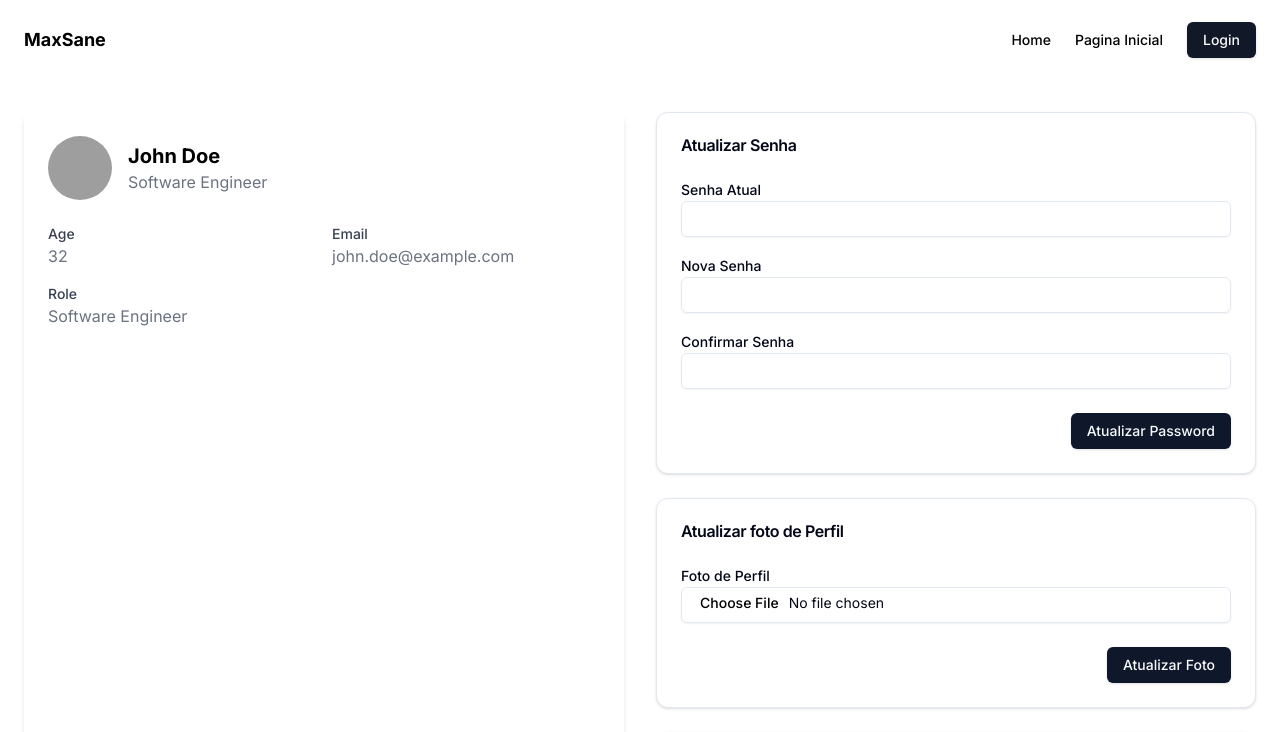
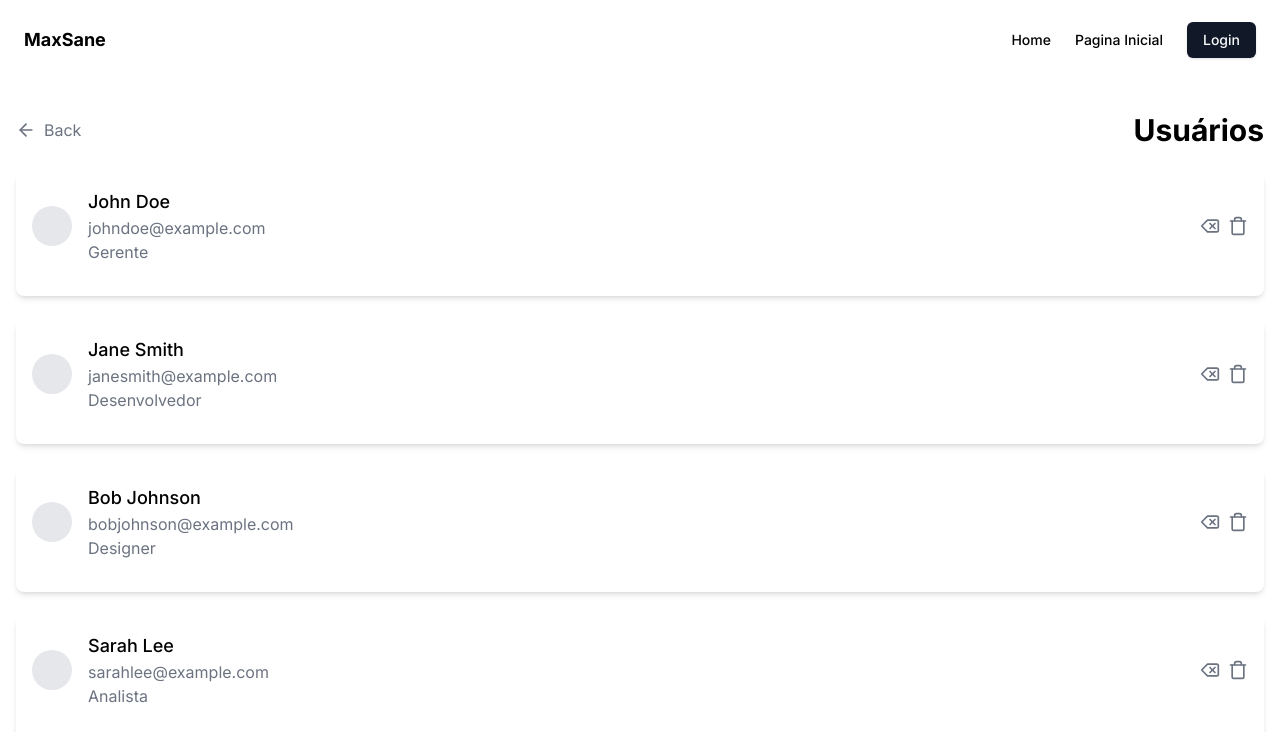
Before and after one commit to marchingbeagle/max-sane-satc, a Next.js app in the folder front/: page /setting in a window 1280 px wide. Shown: the top 732 px of the page. Built offline with nearby package versions, Linux system fonts and the light colour scheme; no server answers; grey boxes are pictures that could not be loaded.

Commit message:
Modelagem do Crud de Usuario, informações melhores nas configurações.

```diff
--- a/front/app/setting/page.tsx
+++ b/front/app/setting/page.tsx
@@ -1,120 +1,156 @@
-import { AvatarImage, AvatarFallback, Avatar } from "@/components/ui/avatar"
-import { CardTitle, CardHeader, CardContent, CardFooter, Card } from "@/components/ui/card"
-import { Label } from "@/components/ui/label"
-import { Input } from "@/components/ui/input"
-import { Button } from "@/components/ui/button"
-import { SelectValue, SelectTrigger, SelectItem, SelectContent, Select } from "@/components/ui/select"
+import Link from "next/link"
+function DeleteIcon(props: any) {
+    return (
+      <svg
+        {...props}
+        xmlns="http://www.w3.org/2000/svg"
+        width="24"
+        height="24"
+        viewBox="0 0 24 24"
+        fill="none"
+        stroke="currentColor"
+        strokeWidth="2"
+        strokeLinecap="round"
+        strokeLinejoin="round"
+      >
+        <path d="M20 5H9l-7 7 7 7h11a2 2 0 0 0 2-2V7a2 2 0 0 0-2-2Z" />
+        <line x1="18" x2="12" y1="9" y2="15" />
+        <line x1="12" x2="18" y1="9" y2="15" />
+      </svg>
+    )
+  }
 
-export default function config() {
+
+  function TrashIcon(props: any) {
+
     return (
-      <div className="container mx-auto py-8 px-4 md:px-6">
-      <div className="grid md:grid-cols-2 gap-8">
-        <div className="bg-white dark:bg-gray-950 rounded-lg shadow-md p-6">
-          <div className="flex items-center gap-4">
-            <Avatar className="h-16 w-16">
-              <AvatarImage alt="User Avatar" src="/placeholder-avatar.jpg" />
-              <AvatarFallback>JD</AvatarFallback>
-            </Avatar>
+      <svg
+        {...props}
+        xmlns="http://www.w3.org/2000/svg"
+        width="24"
+        height="24"
+        viewBox="0 0 24 24"
+        fill="none"
+        stroke="currentColor"
+        strokeWidth="2"
+        strokeLinecap="round"
+        strokeLinejoin="round"
+      >
+        <path d="M3 6h18" />
+        <path d="M19 6v14c0 1-1 2-2 2H7c-1 0-2-1-2-2V6" />
+        <path d="M8 6V4c0-1 1-2 2-2h4c1 0 2 1 2 2v2" />
+      </svg>
+    )
+  }
+  function ArrowLeftIcon(props: any) {
+    return (
+      <svg
+        {...props}
+        xmlns="http://www.w3.org/2000/svg"
+        width="24"
+        height="24"
+        viewBox="0 0 24 24"
+        fill="none"
+        stroke="currentColor"
+        strokeWidth="2"
+        strokeLinecap="round"
+        strokeLinejoin="round"
+      >
+        <path d="m12 19-7-7 7-7" />
+        <path d="M19 12H5" />
+      </svg>
+    )
+  }
+export default function MenuConfiguracoes() {
+  return (
+    <div className="container mx-auto px-4 py-8">
+    <div className="flex items-center mb-6">
+      <Link className="inline-flex items-center gap-2 text-gray-500 hover:text-gray-700" href="./Menu">
+        <ArrowLeftIcon className="h-5 w-5" />
+        Back
+      </Link>
+      <h1 className="text-3xl font-bold ml-auto">Usuários</h1>
+    </div>
+    <div className="grid gap-6">
+      <div className="bg-white rounded-lg shadow-md p-4">
+        <div className="flex items-center mb-4">
+          <div className="w-10 h-10 rounded-full bg-gray-200 mr-4" />
           <div>
-              <h2 className="text-xl font-bold">John Doe</h2>
-              <p className="text-gray-500 dark:text-gray-400">Software Engineer</p>
+            <h2 className="text-lg font-medium">
+              <Link href="/perfil">John Doe</Link>
+            </h2>
+            <p className="text-gray-500">johndoe@example.com</p>
+            <p className="text-gray-500">Gerente</p>
           </div>
-          </div>
-          <div className="mt-6 space-y-4">
-            <div className="grid grid-cols-2 gap-4">
-              <div>
-                <label className="block text-sm font-medium text-gray-700 dark:text-gray-400">Age</label>
-                <p className="text-gray-500 dark:text-gray-400">32</p>
-              </div>
-              <div>
-                <label className="block text-sm font-medium text-gray-700 dark:text-gray-400">Email</label>
-                <p className="text-gray-500 dark:text-gray-400">john.doe@example.com</p>
-              </div>
-            </div>
-            <div>
-              <label className="block text-sm font-medium text-gray-700 dark:text-gray-400">Role</label>
-              <p className="text-gray-500 dark:text-gray-400">Software Engineer</p>
+          <div className="ml-auto flex space-x-2">
+            <Link className="text-gray-500 hover:text-gray-700" href="#">
+              <DeleteIcon className="h-5 w-5" />
+            </Link>
+            <Link className="text-gray-500 hover:text-red-500" href="#">
+              <TrashIcon className="h-5 w-5" />
+            </Link>
           </div>
         </div>
       </div>
-        <div className="space-y-6">
-          <Card>
-            <CardHeader>
-              <CardTitle>Atualizar Senha</CardTitle>
-            </CardHeader>
-            <CardContent>
-              <form className="space-y-4">
+      <div className="bg-white rounded-lg shadow-md p-4">
+        <div className="flex items-center mb-4">
+          <div className="w-10 h-10 rounded-full bg-gray-200 mr-4" />
           <div>
-                  <Label htmlFor="current-password"> Senha Atual</Label>
-                  <Input id="current-password" type="password" />
+            <h2 className="text-lg font-medium">
+              <Link href="#">Jane Smith</Link>
+            </h2>
+            <p className="text-gray-500">janesmith@example.com</p>
+            <p className="text-gray-500">Desenvolvedor</p>
           </div>
+          <div className="ml-auto flex space-x-2">
+            <Link className="text-gray-500 hover:text-gray-700" href="#">
+              <DeleteIcon className="h-5 w-5" />
+            </Link>
+            <Link className="text-gray-500 hover:text-red-500" href="#">
+              <TrashIcon className="h-5 w-5" />
+            </Link>
+          </div>
+        </div>
+      </div>
+      <div className="bg-white rounded-lg shadow-md p-4">
+        <div className="flex items-center mb-4">
+          <div className="w-10 h-10 rounded-full bg-gray-200 mr-4" />
           <div>
-                  <Label htmlFor="new-password">Nova Senha</Label>
-                  <Input id="new-password" type="password" />
+            <h2 className="text-lg font-medium">
+              <Link href="#">Bob Johnson</Link>
+            </h2>
+            <p className="text-gray-500">bobjohnson@example.com</p>
+            <p className="text-gray-500">Designer</p>
           </div>
+          <div className="ml-auto flex space-x-2">
+            <Link className="text-gray-500 hover:text-gray-700" href="#">
+              <DeleteIcon className="h-5 w-5" />
+            </Link>
+            <Link className="text-gray-500 hover:text-red-500" href="#">
+              <TrashIcon className="h-5 w-5" />
+            </Link>
+          </div>
+        </div>
+      </div>
+      <div className="bg-white rounded-lg shadow-md p-4">
+        <div className="flex items-center mb-4">
+          <div className="w-10 h-10 rounded-full bg-gray-200 mr-4" />
           <div>
-                  <Label htmlFor="confirm-password">Confirmar Senha</Label>
-                  <Input id="confirm-password" type="password" />
+            <h2 className="text-lg font-medium">
+              <Link href="#">Sarah Lee</Link>
+            </h2>
+            <p className="text-gray-500">sarahlee@example.com</p>
+            <p className="text-gray-500">Analista</p>
           </div>
-              </form>
-            </CardContent>
-            <CardFooter>
-              <Button className="ml-auto">Atualizar Password</Button>
-            </CardFooter>
-          </Card>
-          <Card>
-            <CardHeader>
-              <CardTitle>Atualizar foto de Perfil</CardTitle>
-            </CardHeader>
-            <CardContent>
-              <form className="space-y-4">
-                <div>
-                  <Label htmlFor="profile-photo">Foto de Perfil</Label>
-                  <Input id="profile-photo" type="file" />
+          <div className="ml-auto flex space-x-2">
+            <Link className="text-gray-500 hover:text-gray-700" href="#">
+              <DeleteIcon className="h-5 w-5" />
+            </Link>
+            <Link className="text-gray-500 hover:text-red-500" href="#">
+              <TrashIcon className="h-5 w-5" />
+            </Link>
           </div>
-              </form>
-            </CardContent>
-            <CardFooter>
-              <Button className="ml-auto">Atualizar Foto</Button>
-            </CardFooter>
-          </Card>
-          <Card>
-            <CardHeader>
-              <CardTitle>Atualizar detalhes pessoais</CardTitle>
-            </CardHeader>
-            <CardContent>
-              <form className="space-y-4">
-                <div>
-                  <Label htmlFor="name">Nome</Label>
-                  <Input defaultValue="John Doe" id="name" />
         </div>
-                <div>
-                  <Label htmlFor="age">Idade</Label>
-                  <Input defaultValue={32} id="age" type="number" />
-                </div>
-                <div>
-                  <Label htmlFor="email">Email</Label>
-                  <Input defaultValue="john.doe@example.com" id="email" type="email" />
-                </div>
-                <div>
-                  <Label htmlFor="role">Função</Label>
-                  <Select defaultValue="software-engineer" >
-                    <SelectTrigger>
-                      <SelectValue placeholder="Select Role" />
-                    </SelectTrigger>
-                    <SelectContent>
-                      <SelectItem value="software-engineer">Software Engineer</SelectItem>
-                      <SelectItem value="product-manager">Product Manager</SelectItem>
-                      <SelectItem value="designer">Designer</SelectItem>
-                    </SelectContent>
-                  </Select>
-                </div>
-              </form>
-            </CardContent>
-            <CardFooter>
-              <Button className="ml-auto">Atualizar detalhes</Button>
-            </CardFooter>
-          </Card>
       </div>
     </div>
   </div>
--- /dev/null
+++ b/front/app/setting/perfil/page.tsx
@@ -0,0 +1,123 @@
+import { AvatarImage, AvatarFallback, Avatar } from "@/components/ui/avatar"
+import { CardTitle, CardHeader, CardContent, CardFooter, Card } from "@/components/ui/card"
+import { Label } from "@/components/ui/label"
+import { Input } from "@/components/ui/input"
+import { Button } from "@/components/ui/button"
+import { SelectValue, SelectTrigger, SelectItem, SelectContent, Select } from "@/components/ui/select"
+
+export default function config() {
+    return (
+
+      <div className="container mx-auto py-8 px-4 md:px-6">
+      <div className="grid md:grid-cols-2 gap-8">
+        <div className="bg-white dark:bg-gray-950 rounded-lg p-6">
+          <div className="flex items-center gap-4">
+            <Avatar className="h-16 w-16">
+              <AvatarImage alt="User Avatar" src="/placeholder-avatar.jpg" />
+              <AvatarFallback>JD</AvatarFallback>
+            </Avatar>
+            <div>
+              <h2 className="text-xl font-bold">John Doe</h2>
+              <p className="text-gray-500 dark:text-gray-400">Software Engineer</p>
+            </div>
+          </div>
+          <div className="mt-6 space-y-4">
+            <div className="grid grid-cols-2 gap-4">
+              <div>
+                <label className="block text-sm font-medium text-gray-700 dark:text-gray-400">Idade</label>
+                <p className="text-gray-500 dark:text-gray-400">32</p>
+              </div>
+              <div>
+                <label className="block text-sm font-medium text-gray-700 dark:text-gray-400">Email</label>
+                <p className="text-gray-500 dark:text-gray-400">john.doe@example.com</p>
+              </div>
+            </div>
+            <div>
+              <label className="block text-sm font-medium text-gray-700 dark:text-gray-400">Função</label>
+              <p className="text-gray-500 dark:text-gray-400">Software Engineer</p>
+            </div>
+          </div>
+        </div>
+        <div className="space-y-6">
+          <Card>
+            <CardHeader>
+              <CardTitle>Atualizar Senha</CardTitle>
+            </CardHeader>
+            <CardContent>
+              <form className="space-y-4">
+                <div>
+                  <Label htmlFor="current-password"> Senha Atual</Label>
+                  <Input id="current-password" type="password" />
+                </div>
+                <div>
+                  <Label htmlFor="new-password">Nova Senha</Label>
+                  <Input id="new-password" type="password" />
+                </div>
+                <div>
+                  <Label htmlFor="confirm-password">Confirmar Senha</Label>
+                  <Input id="confirm-password" type="password" />
+                </div>
+              </form>
+            </CardContent>
+            <CardFooter>
+              <Button className="ml-auto">Atualizar Password</Button>
+            </CardFooter>
+          </Card>
+          <Card>
+            <CardHeader>
+              <CardTitle>Atualizar foto de Perfil</CardTitle>
+            </CardHeader>
+            <CardContent>
+              <form className="space-y-4">
+                <div>
+                  <Label htmlFor="profile-photo">Foto de Perfil</Label>
+                  <Input id="profile-photo" type="file" />
+                </div>
+              </form>
+            </CardContent>
+            <CardFooter>
+              <Button className="ml-auto">Atualizar Foto</Button>
+            </CardFooter>
+          </Card>
+          <Card>
+            <CardHeader>
+              <CardTitle>Atualizar detalhes pessoais</CardTitle>
+            </CardHeader>
+            <CardContent>
+              <form className="space-y-4">
+                <div>
+                  <Label htmlFor="name">Nome</Label>
+                  <Input defaultValue="John Doe" id="name" />
+                </div>
+                <div>
+                  <Label htmlFor="age">Idade</Label>
+                  <Input defaultValue={32} id="age" type="number" />
+                </div>
+                <div>
+                  <Label htmlFor="email">Email</Label>
+                  <Input defaultValue="john.doe@example.com" id="email" type="email" />
+                </div>
+                <div>
+                  <Label htmlFor="role">Função</Label>
+                  <Select defaultValue="software-engineer" >
+                    <SelectTrigger>
+                      <SelectValue placeholder="Select Role" />
+                    </SelectTrigger>
+                    <SelectContent>
+                      <SelectItem value="software-engineer">Software Engineer</SelectItem>
+                      <SelectItem value="product-manager">Product Manager</SelectItem>
+                      <SelectItem value="designer">Designer</SelectItem>
+                    </SelectContent>
+                  </Select>
+                </div>
+              </form>
+            </CardContent>
+            <CardFooter>
+              <Button className="ml-auto">Atualizar detalhes</Button>
+            </CardFooter>
+          </Card>
+        </div>
+      </div>
+    </div>
+    )
+  }
```
Also changed, not shown: front/app/setting/perfil/FormUser.tsx (added). Lines whose indentation alone changed are shown as unchanged.
